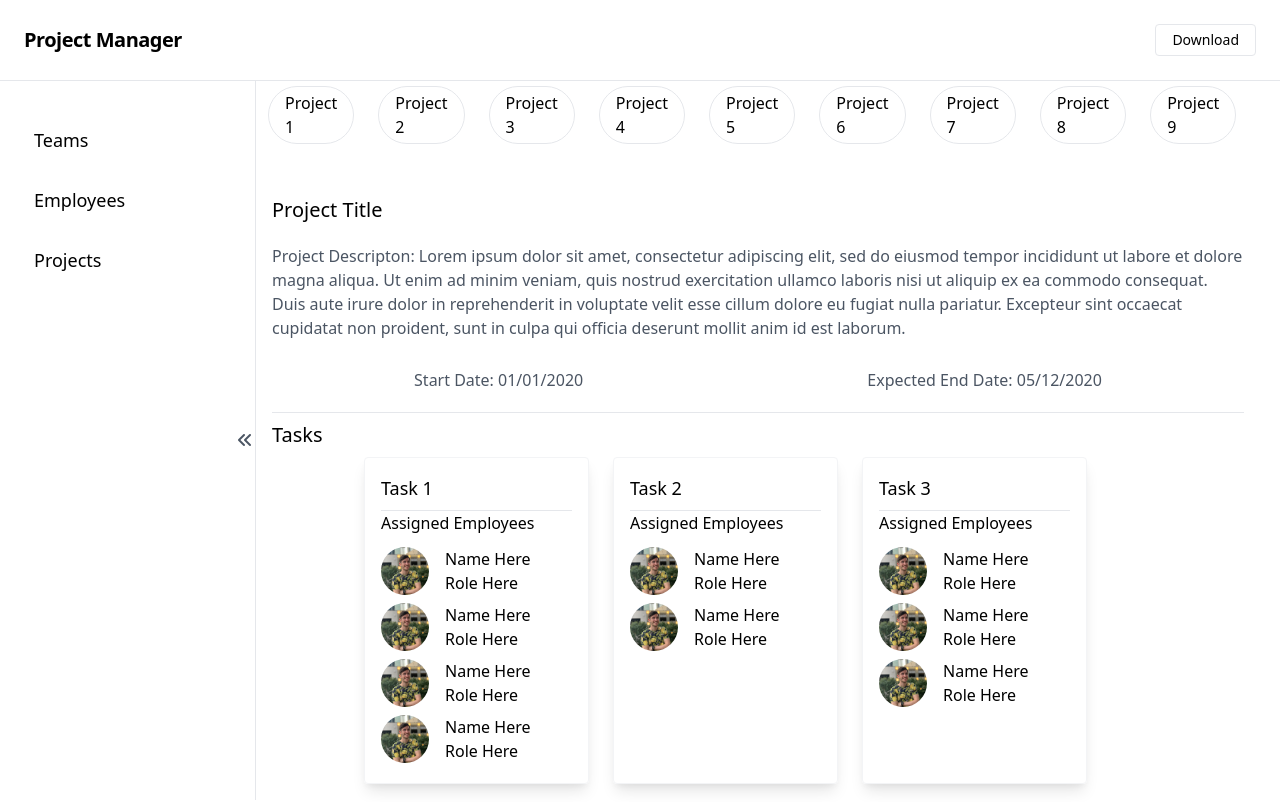
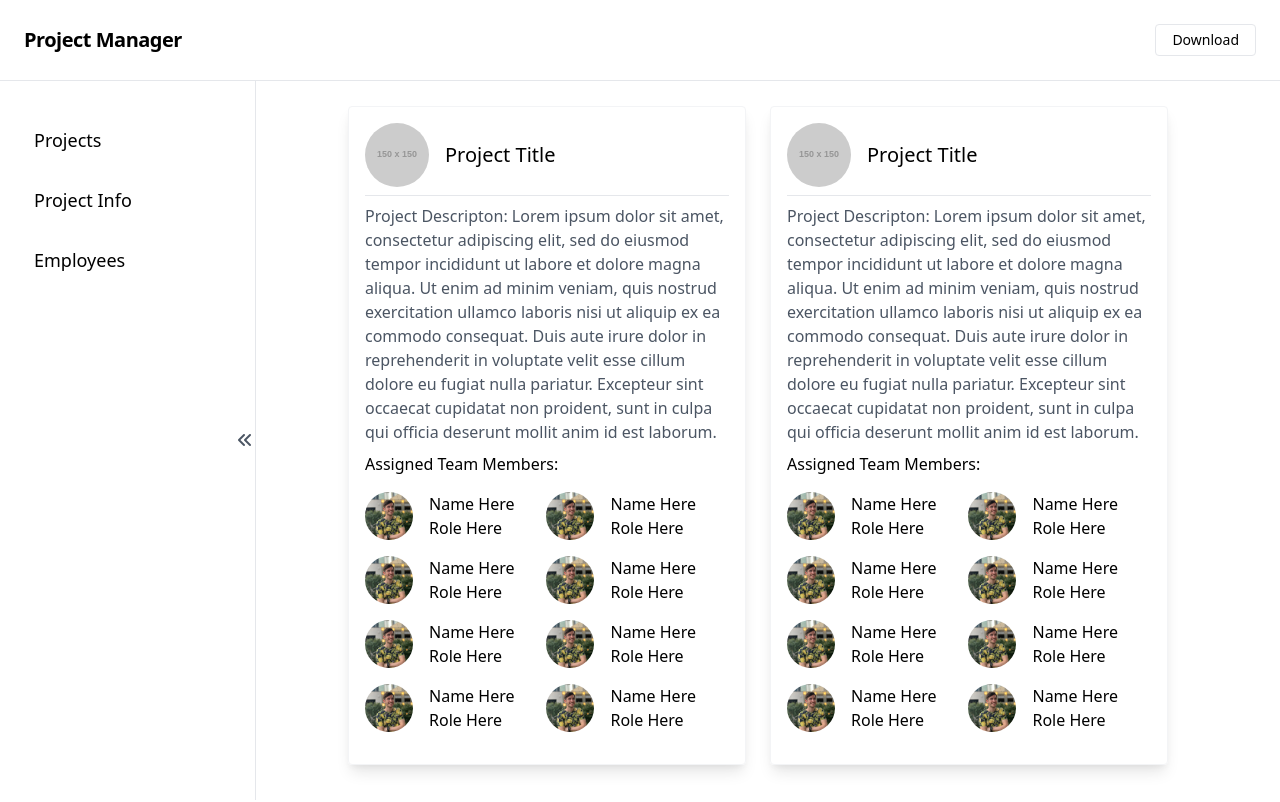
Before and after one commit to ryangautier1/project-manager, a React (Create React App) app: page /projects in a window 1280 px wide. Shown: the top 802 px of the page. Built offline with nearby package versions, Linux system fonts and the light colour scheme; the HTML template or start-up script is replaced by a standard one.

Commit message:
add links to left nav

```diff
--- a/src/App.js
+++ b/src/App.js
@@ -1,19 +1,26 @@
 import React from 'react';
+import { BrowserRouter as Router, Route } from "react-router-dom";
 import Navbar from "./components/Navbar";
 import Footer from "./components/Footer"
 import ProjectTablePage from './pages/ProjectTablePage';
+import EmployeeCardPage from './pages/EmployeeCardPage';
+import ProjectCardPage from './pages/ProjectCardPage';
 
 
 
 function App() {
   return (
-    <div>
-      <Navbar>
-        <ProjectTablePage />
-        <Footer />
-      </Navbar>
-
-    </div>
+    <Router>
+      <div>
+        <Navbar>
+          <Route exact path="/" component={ProjectTablePage}/>
+          <Route exact path="/projectinfo" component={ProjectTablePage}/>
+          <Route exact path="/employees" component={EmployeeCardPage}/>
+          <Route exact path="/projects" component={ProjectCardPage}/>
+          <Footer />
+        </Navbar>
+      </div>
+    </Router>
   );
 }
 
--- a/src/components/Navbar/index.js
+++ b/src/components/Navbar/index.js
@@ -1,5 +1,7 @@
 import React from "react";
+import { Link } from "react-router-dom";
 import "./style.css"
+
 // import { Link } from "react-router-dom";
 
 
@@ -64,7 +66,9 @@ function Navbar(props) {
         <nav className="z-10 flex w-full fixed items-center justify-between flex-wrap bg-white border-b border-gray-200 p-6">
 
           <div className="flex items-center flex-shrink-0 text-orange-500 mr-6">
+          <Link to="/">
             <span className="font-semibold text-xl tracking-tight">Project Manager</span>
+          </Link>
           </div>
           <div className="block sm:hidden" onClick={navRes}>
             <button className="flex items-center px-3 py-2 border rounded text-orange-500 border-orange-500 hover:text-orange-700 hover:border-orange-700">
@@ -80,9 +84,21 @@ function Navbar(props) {
 
         {/* left bar */}
         <div className="hidden sm:block w-64 fixed left-0 mt-20 border-r border-orange-300 p-5" id="left-bar">
-          <div className="mt-6 pl-3 pb-1 w-48 text-lg menu-item">Teams</div>
-          <div className="mt-6 pl-3 pb-1 w-48 text-lg menu-item">Employees</div>
-          <div className="mt-6 pl-3 pb-1 w-48 text-lg menu-item">Projects</div>
+        <Link to="/projects">
+          <div className="mt-6 pl-3 pb-1 w-48 text-lg menu-item cursor-pointer">
+            Projects
+          </div>
+        </Link>
+        <Link to="/projectinfo">
+          <div className="mt-6 pl-3 pb-1 w-48 text-lg menu-item cursor-pointer">
+            Project Info
+          </div>
+        </Link>
+        <Link to="/employees">
+          <div className="mt-6 pl-3 pb-1 w-48 text-lg menu-item cursor-pointer">
+            Employees
+          </div>
+        </Link>
           <div className="h-full w-5 absolute right-0 top-0 hover:bg-orange-100" onClick={leftNavRes}>
             <i className="fas fa-angle-double-left left-toggle-icon text-gray-600"></i>
           </div>
```
